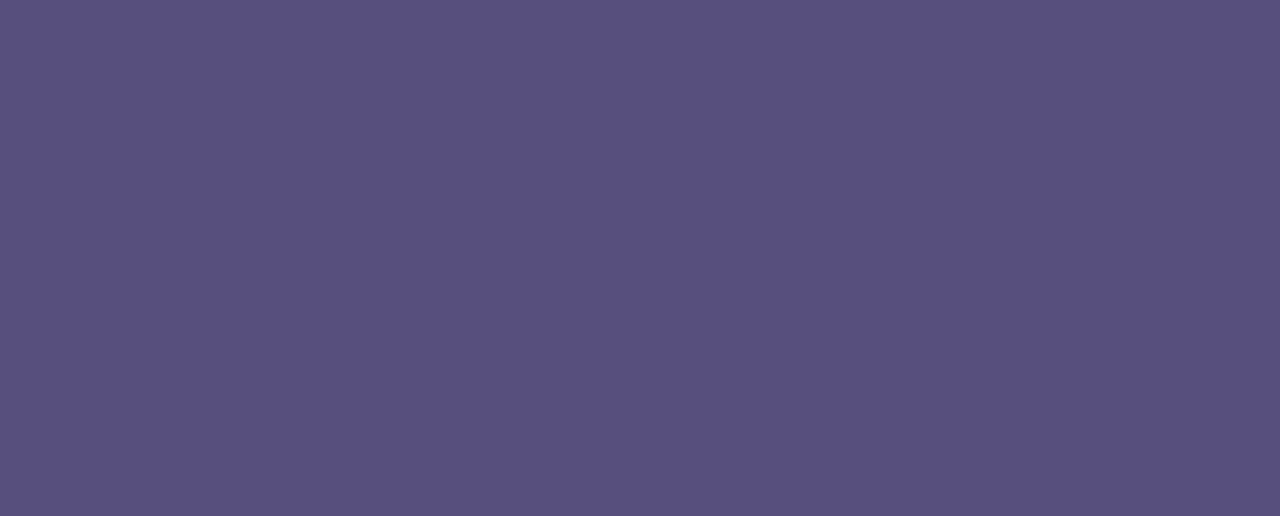
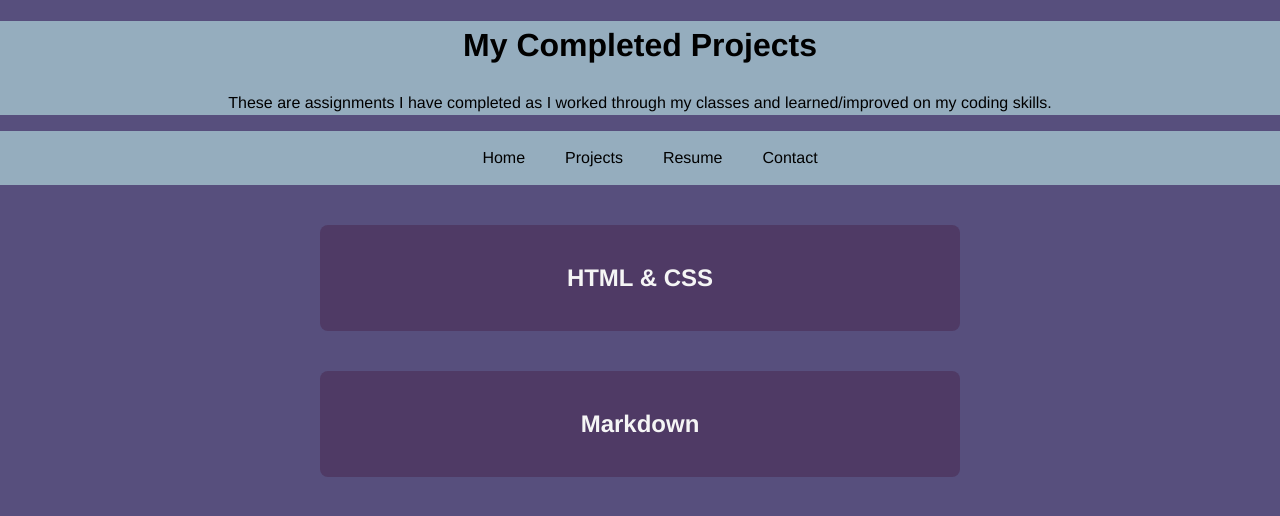
Before and after one commit to MonicaBegnaud/monica_begnaud_portfolio, a plain HTML site: page projects.html in a window 1280 px wide. Drawn offline with Linux system fonts and the light colour scheme.

Commit message:
Projects Page
Added and styled section headings

```diff
--- a/projects.html
+++ b/projects.html
@@ -6,5 +6,26 @@
     <link rel="stylesheet" href="./style.css" />
   </head>
   <body>
+    <header>
+        <h1>My Completed Projects</h1>
+        <p>These are assignments I have completed as I worked through my classes and learned/improved on my coding skills.</p>
+    </header>
+
+    <nav class="navbar">
+      <ul class="nav-links">
+        <li><a href="index.html">Home</a></li>
+        <li><a href="projects.html">Projects</a></li>
+        <li><a href="#">Resume</a></li>
+        <li><a href="#">Contact</a></li>
+      </ul>
+    </nav>
+
+    <div class="title-bar">
+        <h2>HTML & CSS</h2>
+    </div>
+
+    <div class="title-bar">
+        <h2>Markdown</h2>
+    </div>
   </body>
   </html>
--- a/style.css
+++ b/style.css
@@ -2,7 +2,7 @@
     --primary: #574F7D;
     --secondary: #95ADBE;
     --accent: #DFF0EA;
-    --light: #FFFFFF;
+    --secondaccent: #4f3a65;
     --dark: #000000;
 }
 
@@ -10,7 +10,7 @@ body {
     margin: 0;
     font-family:'Franklin Gothic Medium', 'Arial Narrow', Arial, sans-serif;
     background-color: var(--primary);
-    color: var(--light);
+    color: var(--dark);
     line-height: 1.5;
 }
 
@@ -77,3 +77,13 @@ header {
     gap: 1rem;
     padding: 0;
 }
+
+.title-bar {
+    background-color: var(--secondaccent);
+    color: whitesmoke;
+    width: 50%;
+    margin: 40px auto;
+    text-align: center;
+    padding: 15px 0;
+    border-radius: 8px;
+}
```
Also changed, not shown: index.html (+2 -2 lines).
